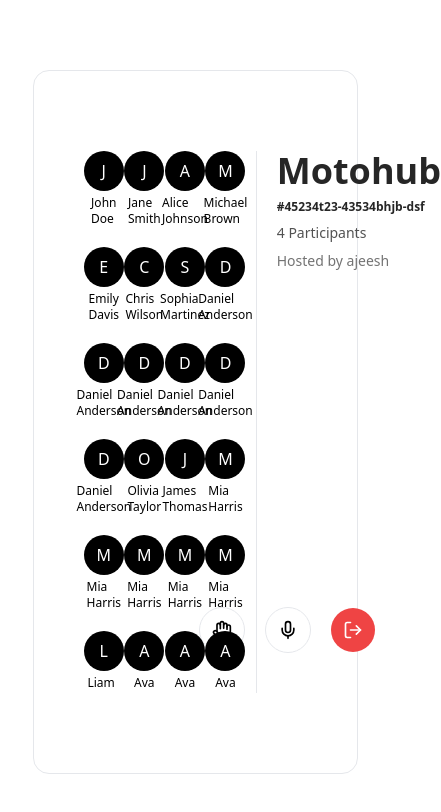
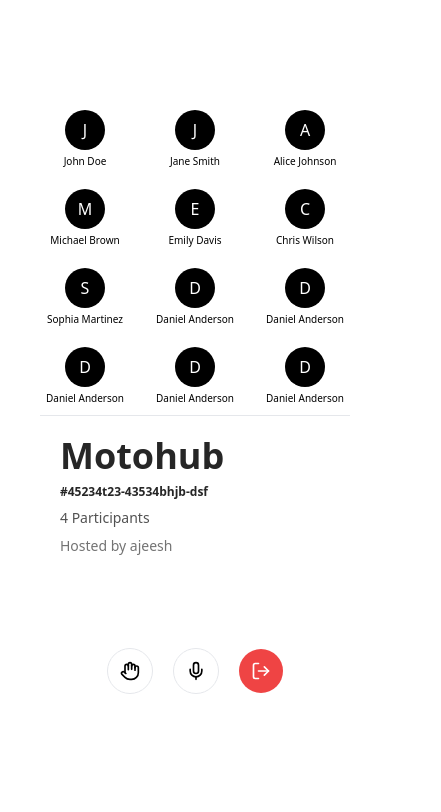
Before and after one commit to ajeeshRS/voice-chatroom, a Next.js app: page /room/1 in a window 390 px wide. Shown: the top 812 px of the page, 441 px wide, since content can reach past the window. Built offline with nearby package versions, Linux system fonts and the light colour scheme.

Commit message:
update room page to be mobile responsive

```diff
--- a/src/app/room/[id]/page.tsx
+++ b/src/app/room/[id]/page.tsx
@@ -4,21 +4,26 @@
 export default function Page() {
   return (
     <div className="w-full h-screen flex items-center justify-center">
-      <div className="w-5/6 h-5/6 border rounded-2xl py-20 px-10 flex items-start justify-between">
-        <div className="w-5/6 h-full grid grid-cols-4 px-5 gap-5 items-start overflow-y-scroll ">
+      <div className="md:w-5/6 w-full h-5/6 md:border rounded-2xl md:py-20 py-10 px-10 flex md:flex-row flex-col items-start justify-between">
+        {/* participants */}
+        <div className="md:w-5/6 w-full h-full grid md:grid-cols-4 grid-cols-3 md:px-5 md:pb-0 pb-4 gap-5 items-start overflow-y-scroll ">
           {names.map((name, i) => (
-            <div key={i} className="flex flex-col items-center space-y-1 ">
+            <div
+              key={i}
+              className="flex flex-col items-center text-center space-y-1 "
+            >
               <p className="relative rounded-full w-10 h-10 flex items-center justify-center px-2 p-3 bg-black text-white">
                 {name.charAt(0).toUpperCase()}
                 {/* <MicOff className="w-4 h-4 absolute -bottom-1 -right-3 text-purple-500" /> */}
                 {/* <AudioLines className="w-4 h-4 absolute -bottom-1 -right-3 text-purple-500" /> */}
               </p>
-              <p className="text-neutra-800 text-xs">{name}</p>
+              <p className="text-neutra-800 md:text-xs text-[10px]">{name}</p>
             </div>
           ))}
         </div>
-        <div className="w-1/4 h-full flex flex-col items-start justify-between pb-10 space-y-2 px-5 border-l">
-          <div className="flex flex-col items-start space-y-2">
+        {/* room info and controls */}
+        <div className="md:w-1/4 w-full h-full flex flex-col items-start justify-between pb-10 space-y-2 px-5 md:border-l border-t md:border-t-0">
+          <div className="flex flex-col items-start space-y-2 md:my-0 my-5">
             <h4 className="text-4xl font-bold text-neutral-800">Motohub</h4>
             <p className="text-neutral-800 font-semibold text-xs">
               #45234t23-43534bhjb-dsf
```
